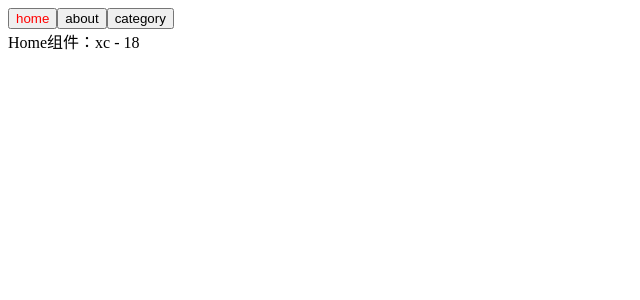
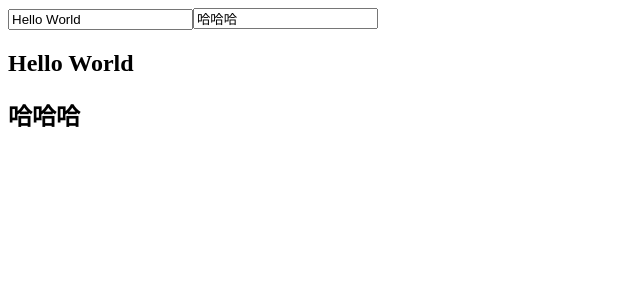
Before and after one commit to coder-xc/Vue3_TS_learn_notes, a Vue app in the folder 03_learn_component/: page / in a window 1280 px wide. Shown: the top 300 px of the page, without its empty margins (0-640 px from the left). Built offline with nearby package versions, Linux system fonts and the light colour scheme.

Commit message:
feat:学习组件的v-model

```diff
--- /dev/null
+++ b/03_learn_component/src/15_组件的v-model/App.vue
@@ -0,0 +1,41 @@
+<template>
+  <div>
+    <!-- <input type="text" v-model="message"> -->
+    <!-- <input
+      type="text"
+      :value="message"
+      @input="message = $event.target.value"
+    /> -->
+
+    <!-- 组件上使用v-model -->
+    <!-- <xc-input v-model="message"></xc-input> -->
+    <!-- <xc-input
+      :modelValue="message"
+      @update:model-value="message = $event"
+    ></xc-input> -->
+
+    <!-- 绑定两个v-model -->
+     <xc-input v-model="message" v-model:title="title"></xc-input>
+    <h2>{{ message }}</h2>
+    <h2>{{ title }}</h2>
+  </div>
+</template>
+
+<script>
+import XcInput from "./XcInput.vue";
+
+export default {
+  components: {
+    XcInput,
+  },
+  data() {
+    return {
+      message: "Hello World",
+      title: "哈哈哈"
+    };
+  },
+};
+</script>
+
+<style scoped>
+</style>
--- /dev/null
+++ b/03_learn_component/src/15_组件的v-model/XcInput.vue
@@ -0,0 +1,37 @@
+<template>
+  <div>
+    <input v-model="value" />
+    <input v-model="xc" />
+  </div>
+</template>
+
+<script>
+export default {
+  props: {
+    modelValue: String,
+    title: String,
+  },
+  emits: ["update:modelValue", "update:title"],
+  computed: {
+    value: {
+      set(value) {
+        this.$emit("update:modelValue", value);
+      },
+      get() {
+        return this.modelValue;
+      },
+    },
+    xc: {
+      set(xc) {
+        this.$emit("update:title", xc);
+      },
+      get() {
+        return this.title;
+      },
+    },
+  },
+};
+</script>
+
+<style scoped>
+</style>
--- a/03_learn_component/src/main.js
+++ b/03_learn_component/src/main.js
@@ -9,10 +9,12 @@ import { createApp } from 'vue'
 // import App from "./08_插槽的基本使用/App.vue";
 // import App from "./09_具名插槽的使用/App.vue";
 // import App from "./10_作用域插槽的使用/App.vue";
-import App from "./11_动态组件的使用/App.vue";
+// import App from "./11_动态组件的使用/App.vue";
 // import App from "./12_异步组件的使用/App.vue";
 // import App from "./13_引用元素和组件/App.vue";
 // import App from "./14_组件的生命周期/App.vue";
+import App from "./15_组件的v-model/App.vue";
+
 // import { sum } from "./12_异步组件的使用/utils/math";
 
 // console.log(sum(20, 30));
```
Also changed, not shown: 03_learn_component/src/15_组件的v-model/XcInput2.vue (added, +43 -0 lines).
